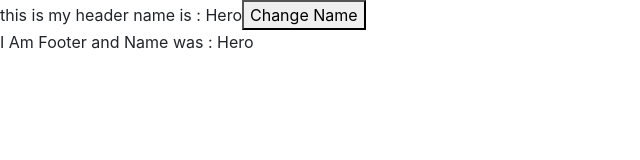
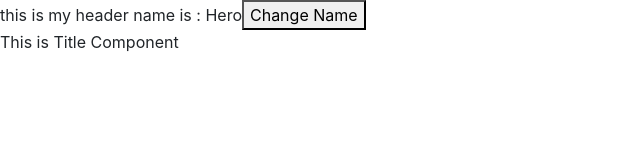
Before and after one commit to mukundpasi/ReactClassB8, a React (Create React App) app in the folder myapp/: page / in a window 1280 px wide. Shown: the top 160 px of the page, without its empty margins (0-640 px from the left). Built offline with nearby package versions, Linux system fonts and the light colour scheme.

Commit message:
- Hide the title component

```diff
--- a/myapp/src/App.js
+++ b/myapp/src/App.js
@@ -18,11 +18,12 @@ function App() {
   //   copyright : "MyCopyright"
   // }
   const [name, setName] = useState("Hero")
+  const [viewPage, setViewPage] = useState(true)
 
   return (
     <div>
-      <Header name={name} setName={setName}></Header>
-      <Footer name={name}></Footer>
+      <Header name={name} setName={setName } setViewPage={setViewPage} viewPage={viewPage}></Header>
+      {/* <Footer name={name}></Footer> */}
 
       {/* <Contactus contactDetails={contactDetails}></Contactus> */}
     </div>
--- a/myapp/src/component/Header.js
+++ b/myapp/src/component/Header.js
@@ -1,10 +1,11 @@
 import React from "react";
 // import "./Header.css";
-import Footer from "./Footer";
+import Title from "./subcomponent/Title";
 
-export default function Header({name, setName }) {
+export default function Header({ name, setName, viewPage, setViewPage }) {
   function handleClick() {
-    setName("Herovired")
+    setName("Herovired");
+    setViewPage(false);
   }
 
   return (
@@ -12,7 +13,7 @@ export default function Header({name, setName }) {
       <div>
         this is my header name is : {name}
         <button onClick={handleClick}>Change Name</button>
-
+        {viewPage ? <Title></Title> : null}
       </div>
     </>
   );
--- /dev/null
+++ b/myapp/src/component/subcomponent/Title.js
@@ -0,0 +1,7 @@
+import React from 'react'
+
+export default function Title() {
+  return (
+    <div>This is Title Component</div>
+  )
+}
```
